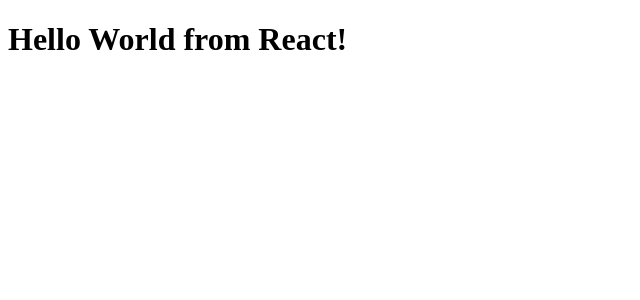
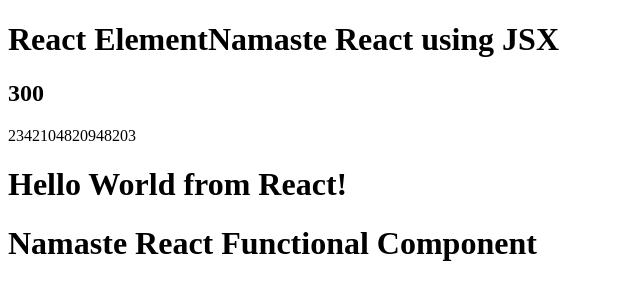
Before and after one commit to bikramjeet-s/NamasteReact, a React (Vite) app: page / in a window 1280 px wide. Shown: the top 300 px of the page, without its empty margins (0-640 px from the left). Built offline with nearby package versions, Linux system fonts and the light colour scheme.

Commit message:
epsiode-03

```diff
--- a/App.js
+++ b/App.js
@@ -2,8 +2,49 @@
 import ReactDOM from 'react-dom/client';
 
 
-var a = 10
-console.log(a)
-const heading = React.createElement("h1", {}, "Hello World from React!")
-const root = ReactDOM.createRoot(document.getElementById('root'));
-root.render(heading);
+// React Element
+const elem = <span>React Element</span>
+const heading = React.createElement("h1", {}, "Hello World from React!");
+const root = ReactDOM.createRoot(document.getElementById('root')); //
+
+// root.render(heading);
+
+
+// React Element
+const jsxHeading = (<h1 id="heading">
+Hello from JSX
+</h1>);
+root.render(jsxHeading);
+
+// React Component
+// React Functional Component
+const HeadingComponent = () => {
+    return <h1>Hello this is a React Functional Component</h1>
+};
+
+const HeadingComponent2 = () => <h1>React Functional Component</h1>;
+// HeadingComponent and HeadingComponent2 do one and the same thing.
+
+const Title = function (){
+    return (<h1>
+        {elem}
+        Namaste React using JSX
+    </h1>)
+};
+
+
+const Head = () => (
+    <div id="container" >
+
+        <Title />
+        <h2>{100+200}</h2>
+        {console.log(100+200)}
+        {2342104820948203}
+        {heading}
+        <h1 className='heading'>Namaste React Functional Component</h1>
+    </div>
+);
+//Component Composition
+// This is how we put in React Element in component
+// crossside scripting
+root.render(<Head />);
--- a/package.json
+++ b/package.json
@@ -3,6 +3,8 @@
   "version": "1.0.0",
   "description": "This is Namste React by Akshay Saini",
   "scripts": {
+    "start" : "parcel index.html",
+    "build" : "parcel build index.html",
     "test": "jest"
   },
   "repository": {
```
